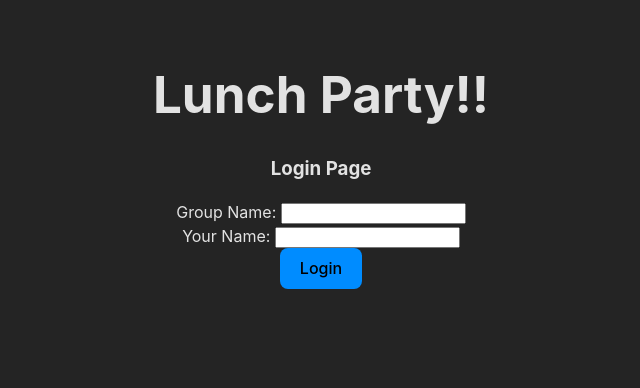
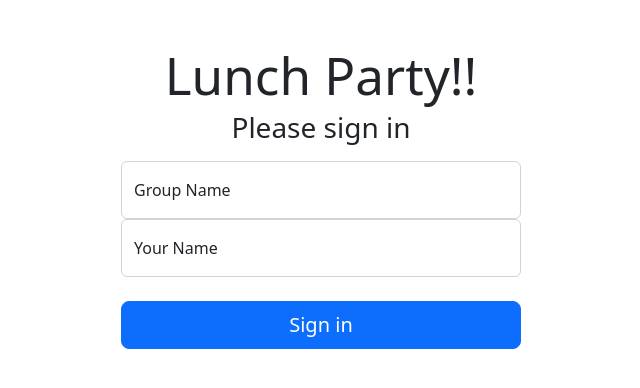
Before and after one commit to Ziver/lunch-party, a Vue app: page / in a window 1280 px wide. Shown: the top 388 px of the page, without its empty margins (319-959 px from the left). Built offline with nearby package versions, Linux system fonts and the light colour scheme; the HTML template or start-up script is replaced by a standard one.

Commit message:
Introduction of bootstrap

```diff
--- a/package.json
+++ b/package.json
@@ -9,6 +9,8 @@
     "preview": "vite preview"
   },
   "dependencies": {
+    "@popperjs/core": "^2.11.6",
+    "bootstrap": "^5.2.2",
     "firebase": "^9.12.1",
     "pinia": "^2.0.23",
     "vue": "^3.2.41",
--- a/src/App.vue
+++ b/src/App.vue
@@ -22,12 +22,18 @@ function loginDone(data) {
 </script>
 
 <template>
-  <div>
+  <main class="form-signin w-100 m-auto">
     <h1>Lunch Party!!</h1>
 
     <LoginPage v-show="showLogin" @response="loginDone" />
     <VotingPage v-show="showVoting" />
-  </div>
+  </main>
 </template>
 
-<style scoped></style>
+<style scoped>
+.form-signin {
+  max-width: 430px;
+  padding: 15px;
+}
+
+</style>
--- a/src/components/LoginPage.vue
+++ b/src/components/LoginPage.vue
@@ -17,19 +17,41 @@ function doLogin() {
 
 <template>
   <div>
-    <h3>Login Page</h3>
+    <form>
+      <h3 class="h3 mb-3 fw-normal">Please sign in</h3>
 
-    <div>
-      <label for="group">Group Name: </label>
-      <input type="text" id="group" name="group" v-model="groupName" required />
-    </div>
-    <div>
-      <label for="name">Your Name: </label>
-      <input type="text" id="name" name="name" v-model="userName" required />
-    </div>
-    <div>
-      <button type="button" @click="doLogin">Login</button>
-    </div>
+      <div class="form-floating">
+        <input
+          type="text"
+          class="form-control"
+          id="groupName"
+          placeholder="Group Name"
+          v-model="groupName"
+          required
+        />
+        <label for="floatingInput">Group Name</label>
+      </div>
+      <div class="form-floating">
+        <input
+          type="text"
+          class="form-control"
+          id="userName"
+          placeholder="Your"
+          v-model="userName"
+          required
+        />
+        <label for="floatingPassword">Your Name</label>
+      </div>
+
+      <br />
+      <button
+        class="w-100 btn btn-lg btn-primary"
+        type="button"
+        @click="doLogin"
+      >
+        Sign in
+      </button>
+    </form>
   </div>
 </template>
 
--- a/src/main.js
+++ b/src/main.js
@@ -1,7 +1,10 @@
 import { createApp } from 'vue';
 import { createPinia } from 'pinia';
+import App from './App.vue';
+import 'bootstrap';
+
+import 'bootstrap/dist/css/bootstrap.min.css';
 import './style.css';
-import App from './App.vue';
 
 const pinia = createPinia();
 
```
Also changed, not shown: 1 other file (tests, documents, lock files or other folders).
